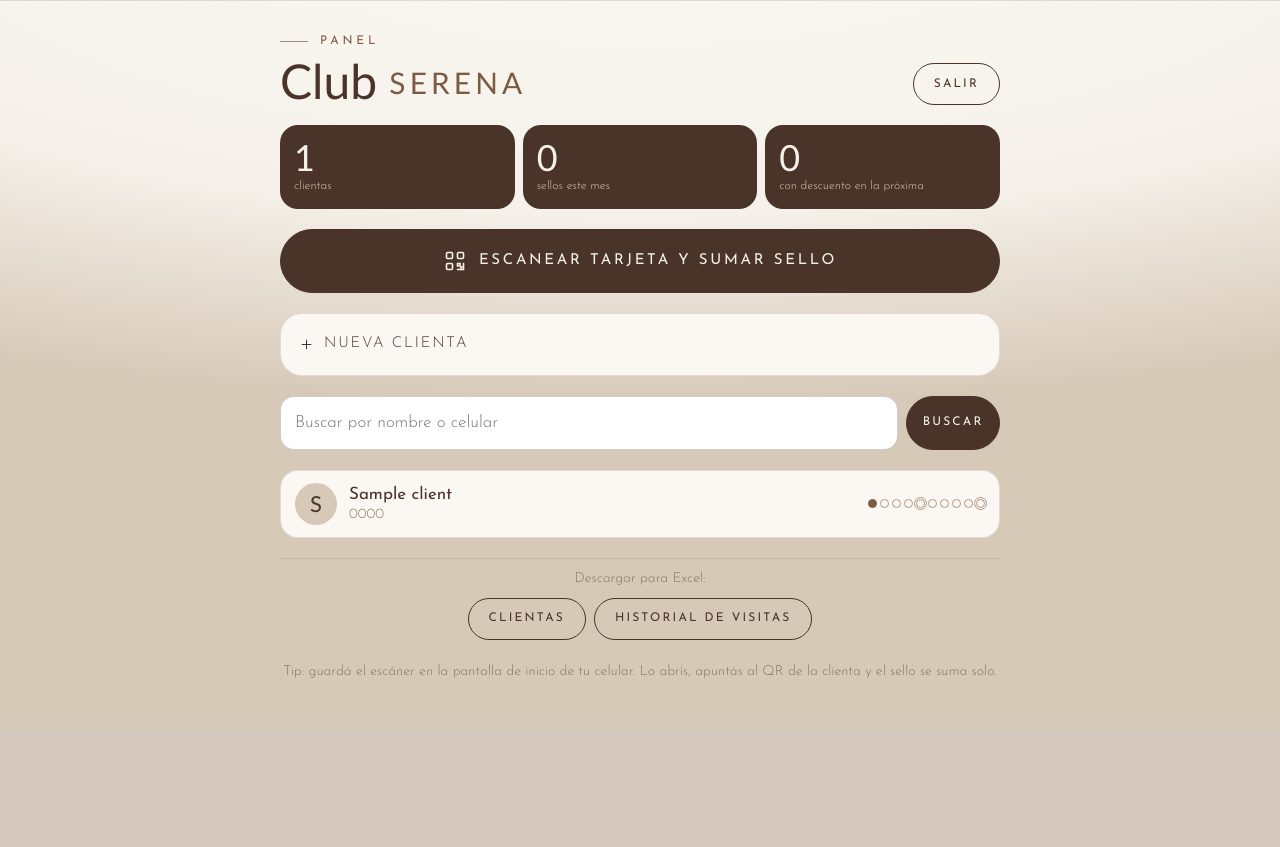
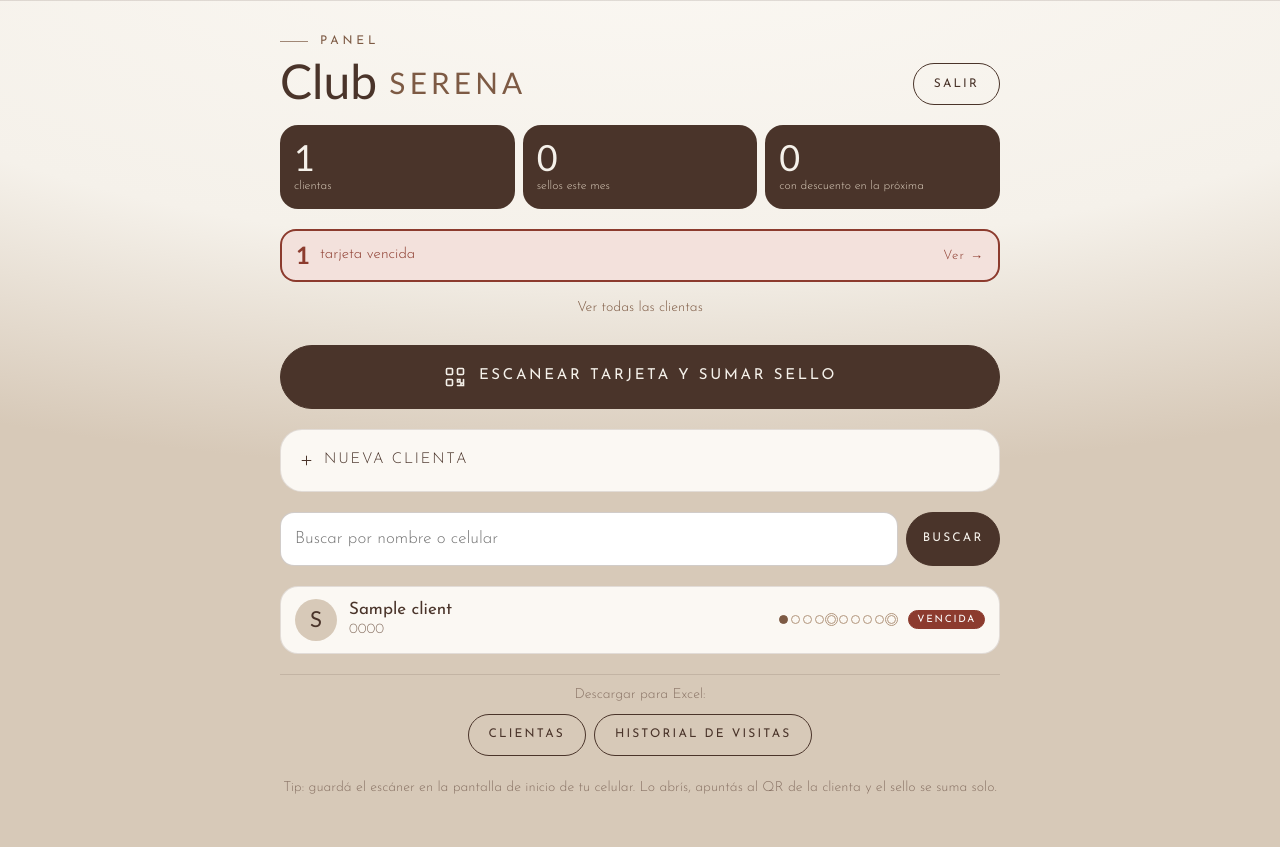
Before and after one commit to Jairo-Bargas/serena, a Flask app: page /admin?filtro=vencidas in a window 1280 px wide. Shown: the part 84-931 px from the top of the page. Before the commit the page ends 762 px from the top, so only its background shows below. Run offline with Flask 3, Linux system fonts and the light colour scheme; the visitor is signed in with stand-in values (Sample User, id 1); tables that the repository leaves empty hold one stand-in row (values such as "Sample post"); some libraries are stand-ins or nearby versions; some web fonts are replaced.

Commit message:
Club: avisos de tarjetas vencidas o por vencer, y botones Extender 1 mes / Reiniciar tarjeta
- Panel: alerta con cantidad de vencidas y que vencen este mes, filtro y etiquetas en la lista
- Escáner y tarjeta (vista de Sheila) avisan si la tarjeta está vencida
- Excel de clientas con fecha de vencimiento y estado
- Migración automática: agrega card_started_at y expires_override a la tabla existente

Co-Authored-By: Claude Opus 5.5 <noreply@anthropic.com>

```diff
--- a/app.py
+++ b/app.py
@@ -78,6 +78,8 @@ class Client(db.Model):
     stamps = db.Column(db.Integer, nullable=False, default=0)
     cards_completed = db.Column(db.Integer, nullable=False, default=0)
     notes = db.Column(db.String(500), nullable=False, default="")
+    card_started_at = db.Column(db.DateTime(timezone=True))   # se fija al reiniciar la tarjeta
+    expires_override = db.Column(db.DateTime(timezone=True))  # vencimiento extendido a mano
     created_at = db.Column(db.DateTime(timezone=True), nullable=False, default=utcnow)
     visits = db.relationship("Visit", backref="client", cascade="all, delete-orphan",
                              order_by="Visit.id.desc()")
@@ -100,14 +102,27 @@ class Client(db.Model):
 
     @property
     def card_started(self):
-        """Inicio de la tarjeta actual: el alta, o la visita que completó la tarjeta anterior."""
+        """Inicio de la tarjeta actual: el alta, un reinicio, o la visita que completó la anterior."""
         total = content.LOYALTY["total"]
-        done = [v.created_at for v in self.visits if v.stamp_number >= total]
-        return aware(max(done) if done else self.created_at)
+        dates = [v.created_at for v in self.visits if v.stamp_number >= total]
+        dates += [self.created_at] + ([self.card_started_at] if self.card_started_at else [])
+        return max(aware(d) for d in dates)
 
     @property
     def card_expires(self):
-        return add_months(self.card_started, content.LOYALTY["valid_months"])
+        exp = add_months(self.card_started, content.LOYALTY["valid_months"])
+        if self.expires_override:
+            exp = max(exp, aware(self.expires_override))
+        return exp
+
+    @property
+    def is_expired(self):
+        return self.card_expires <= utcnow()
+
+    @property
+    def expires_soon(self):
+        """Le queda un mes o menos (y todavía no venció)."""
+        return not self.is_expired and self.card_expires - utcnow() <= timedelta(days=30)
 
     @property
     def expiry_text(self):
@@ -136,6 +151,13 @@ class Visit(db.Model):
 
 with app.app_context():
     db.create_all()
+    # columnas agregadas después de la primera versión (create_all no las suma a tablas existentes)
+    from sqlalchemy import inspect, text
+    _cols = {c["name"] for c in inspect(db.engine).get_columns("client")}
+    for _name in ("card_started_at", "expires_override"):
+        if _name not in _cols:
+            with db.engine.begin() as _conn:
+                _conn.execute(text(f"ALTER TABLE client ADD COLUMN {_name} TIMESTAMP"))
 
 
 # ---------------------------------------------------------------- lógica de fidelización
@@ -348,7 +370,15 @@ def admin():
         ).count(),
         "rewards_soon": Client.query.filter(Client.stamps.in_([n - 1 for n in content.LOYALTY["rewards"]])).count(),
     }
-    return render_template("admin/index.html", clients=clients, q=q, stats=stats)
+    everyone = Client.query.order_by(Client.name).all()
+    expired = [c for c in everyone if c.is_expired]
+    expiring = [c for c in everyone if c.expires_soon]
+    if request.args.get("filtro") == "vencidas":
+        clients = expired
+    elif request.args.get("filtro") == "por-vencer":
+        clients = expiring
+    stats["expired"], stats["expiring"] = len(expired), len(expiring)
+    return render_template("admin/index.html", clients=clients, q=q, stats=stats, filtro=request.args.get("filtro"))
 
 
 @app.route("/admin/exportar/<tipo>")
@@ -363,12 +393,14 @@ def admin_export(tipo):
     total = content.LOYALTY["total"]
     if tipo == "clientas":
         w.writerow(["Nombre", "Celular", "Sellos actuales", f"Tarjetas completas ({total} sellos)",
-                     "Visitas totales", "Primera visita", "Última visita", "Cliente desde", "Notas"])
+                     "Visitas totales", "Primera visita", "Última visita", "Cliente desde", "Vence la tarjeta",
+                     "Estado", "Notas"])
         for c in Client.query.order_by(Client.name).all():
             fechas = sorted(v.created_at for v in c.visits)
             w.writerow([c.name, f"0{c.phone}", c.stamps, c.cards_completed, len(c.visits),
                         format_fecha(fechas[0]) if fechas else "", format_fecha(fechas[-1]) if fechas else "",
-                        format_fecha(c.created_at), c.notes])
+                        format_fecha(c.created_at), format_fecha(c.card_expires),
+                        "Vencida" if c.is_expired else ("Vence pronto" if c.expires_soon else "Vigente"), c.notes])
     elif tipo == "visitas":
         w.writerow(["Fecha", "Hora", "Clienta", "Celular", "Servicio", "N° de sello", "Descuento"])
         for v in Visit.query.order_by(Visit.created_at.desc()).all():
@@ -435,6 +467,29 @@ def admin_edit_client(client_id):
     return redirect(url_for("tarjeta", token=client.token))
 
 
+@app.route("/admin/clientas/<int:client_id>/reiniciar", methods=["POST"])
+@admin_required
+def admin_reset_card(client_id):
+    client = db.get_or_404(Client, client_id)
+    client.stamps = 0
+    client.card_started_at = utcnow()
+    client.expires_override = None
+    db.session.commit()
+    flash(f"Tarjeta de {client.first_name} reiniciada: 0 sellos y {content.LOYALTY['valid_months']} meses de vigencia.", "ok")
+    return redirect(url_for("tarjeta", token=client.token))
+
+
+@app.route("/admin/clientas/<int:client_id>/extender", methods=["POST"])
+@admin_required
+def admin_extend_card(client_id):
+    client = db.get_or_404(Client, client_id)
+    base = max(client.card_expires, utcnow())  # si ya venció, el mes cuenta desde hoy
+    client.expires_override = add_months(base, 1)
+    db.session.commit()
+    flash(f"Tarjeta extendida hasta el {format_fecha(client.card_expires)}.", "ok")
+    return redirect(url_for("tarjeta", token=client.token))
+
+
 @app.route("/admin/clientas/<int:client_id>/eliminar", methods=["POST"])
 @admin_required
 def admin_delete_client(client_id):
@@ -459,6 +514,8 @@ def client_json(client, visit=None):
         "visit": {"id": visit.id, "stamp": visit.stamp_number, "discount": visit.discount,
                   "service": visit.service} if visit else None,
         "card_url": url_for("tarjeta", token=client.token),
+        "expired": client.is_expired,
+        "expires": format_fecha(client.card_expires),
     }
 
 
--- a/static/css/main.css
+++ b/static/css/main.css
@@ -733,6 +733,20 @@ a.dock__club {
 .admin__dots i.r { outline: 1px solid var(--camel); outline-offset: 1px; }
 .admin__empty { text-align: center; padding: 30px; color: var(--muted); }
 .admin__tip { text-align: center; }
+.admin__alerts { display: grid; gap: 8px; }
+.alert { display: flex; align-items: center; gap: 10px; padding: 14px 16px; border-radius: 16px; text-decoration: none; font-size: 15px; }
+.alert strong { font-family: var(--f-display); font-size: 24px; line-height: 1; }
+.alert span { margin-left: auto; font-size: 13px; letter-spacing: .08em; }
+.alert--over { background: #f3e1dc; color: #8c3b2e; }
+.alert--soon { background: var(--blush); color: var(--espresso); }
+.alert--clear { justify-content: center; color: var(--cocoa); font-size: 14px; padding: 6px; }
+.alert.is-on { box-shadow: inset 0 0 0 2px currentColor; }
+.tag--over { background: #8c3b2e; color: #fff; border-color: #8c3b2e; }
+.tag--soon { background: var(--blush); color: var(--espresso); border-color: var(--camel); }
+.admin-box__expiry { display: grid; gap: 10px; }
+.admin-box__alert--over { background: #f3e1dc; color: #8c3b2e; }
+.res__expired { width: 100%; padding: 12px 14px; border-radius: 14px; background: #f3e1dc; color: #8c3b2e; font-size: 15px; }
+.res__expired[hidden] { display: none; }
 .admin__export { display: flex; flex-wrap: wrap; align-items: center; justify-content: center; gap: 8px; padding-top: 8px; border-top: 1px solid var(--line); }
 .admin__export p { width: 100%; text-align: center; }
 
--- a/static/js/scan.js
+++ b/static/js/scan.js
@@ -57,6 +57,11 @@
       if (n < c.visit.stamp) li.className = "on";
       if (n === c.visit.stamp) li.className = "on new";
       dots.append(li);
+    }
+    if (c.expired) {
+      const x = $("expired");
+      x.hidden = false;
+      x.textContent = `⚠ Su tarjeta venció el ${c.expires}. Desde "Ver tarjeta" podés extenderla 1 mes o reiniciarla.`;
     }
     if (c.visit.discount) {
       const r = $("reward");
--- a/templates/admin/index.html
+++ b/templates/admin/index.html
@@ -31,6 +31,22 @@
       <div><strong>{{ stats.rewards_soon }}</strong><span>con descuento en la próxima</span></div>
     </div>
 
+    {% if stats.expired or stats.expiring %}
+    <div class="admin__alerts">
+      {% if stats.expired %}
+      <a class="alert alert--over{% if filtro == 'vencidas' %} is-on{% endif %}" href="{{ url_for('admin', filtro='vencidas') }}">
+        <strong>{{ stats.expired }}</strong> tarjeta{{ 's' if stats.expired > 1 }} vencida{{ 's' if stats.expired > 1 }} <span>Ver →</span>
+      </a>
+      {% endif %}
+      {% if stats.expiring %}
+      <a class="alert alert--soon{% if filtro == 'por-vencer' %} is-on{% endif %}" href="{{ url_for('admin', filtro='por-vencer') }}">
+        <strong>{{ stats.expiring }}</strong> vence{{ 'n' if stats.expiring > 1 }} este mes <span>Ver →</span>
+      </a>
+      {% endif %}
+      {% if filtro %}<a class="alert alert--clear" href="{{ url_for('admin') }}">Ver todas las clientas</a>{% endif %}
+    </div>
+    {% endif %}
+
     <a class="btn admin__scan" href="{{ url_for('admin_scan') }}"><svg aria-hidden="true"><use href="#i-qr"/></svg> Escanear tarjeta y sumar sello</a>
 
     <details class="admin__new" {% if not stats.clients %}open{% endif %}>
@@ -59,7 +75,9 @@
           <span class="admin__dots" aria-label="{{ c.stamps }} de {{ LOYALTY.total }} sellos">
             {% for n in range(1, LOYALTY.total + 1) %}<i class="{% if n <= c.stamps %}on{% endif %}{% if LOYALTY.rewards.get(n) %} r{% endif %}"></i>{% endfor %}
           </span>
-          {% if coming %}<span class="tag tag--solid">Próx. {{ coming }}%</span>{% endif %}
+          {% if c.is_expired %}<span class="tag tag--over">Vencida</span>
+          {% elif c.expires_soon %}<span class="tag tag--soon">Vence pronto</span>
+          {% elif coming %}<span class="tag tag--solid">Próx. {{ coming }}%</span>{% endif %}
         </a>
       </li>
       {% else %}
--- a/templates/admin/scan.html
+++ b/templates/admin/scan.html
@@ -42,6 +42,7 @@
     <p class="res__name" data-f="name"></p>
     <p class="res__stamp">Sello <strong data-f="stamp"></strong> de {{ LOYALTY.total }}</p>
     <ol class="res__dots" data-f="dots"></ol>
+    <div class="res__expired" data-f="expired" hidden></div>
     <div class="res__reward" data-f="reward" hidden></div>
     <p class="res__next" data-f="next"></p>
     <p class="res__label">¿Qué servicio se hizo? <small>(opcional)</small></p>
```
Also changed, not shown: templates/tarjeta.html (+16 -0 lines).
